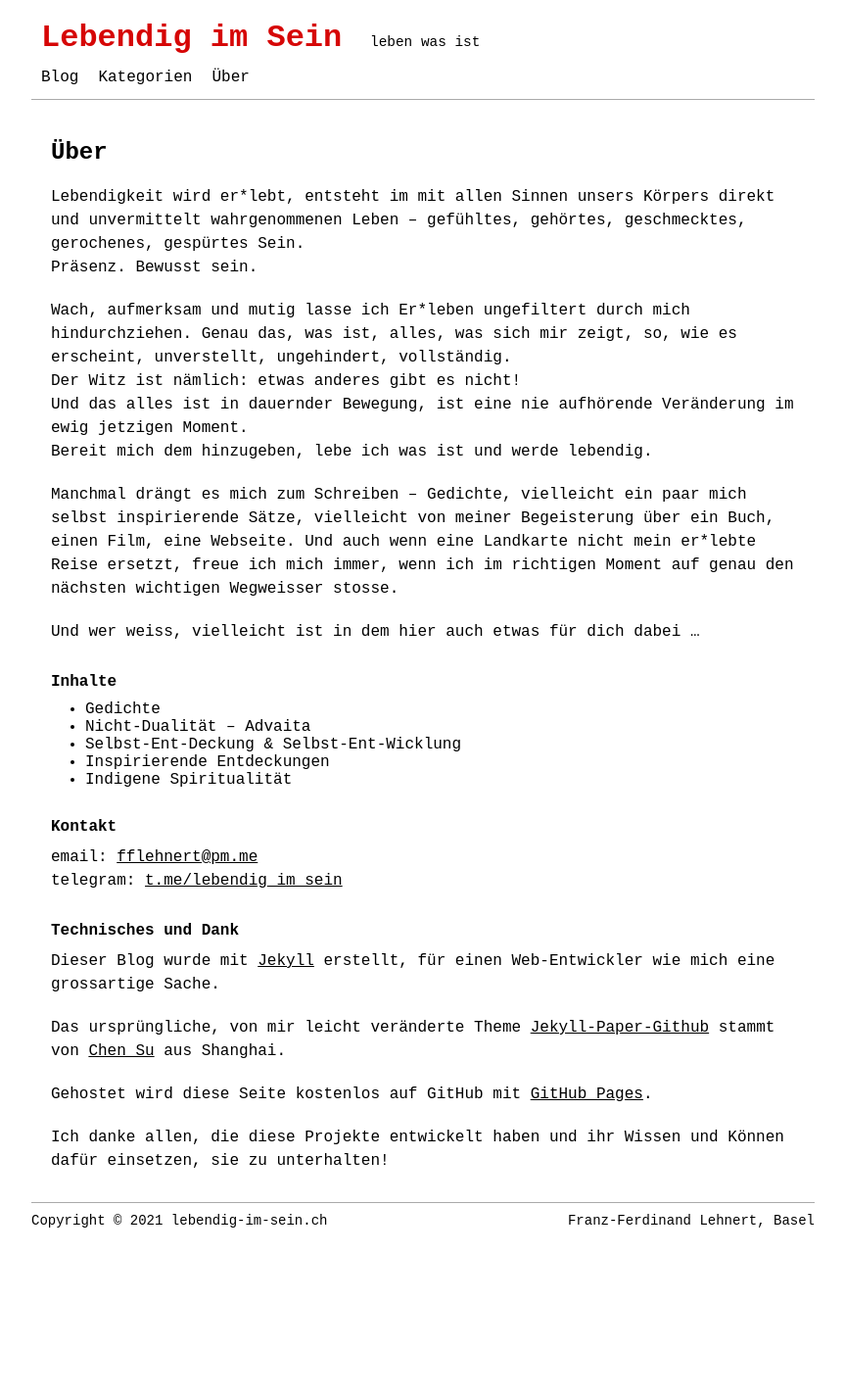
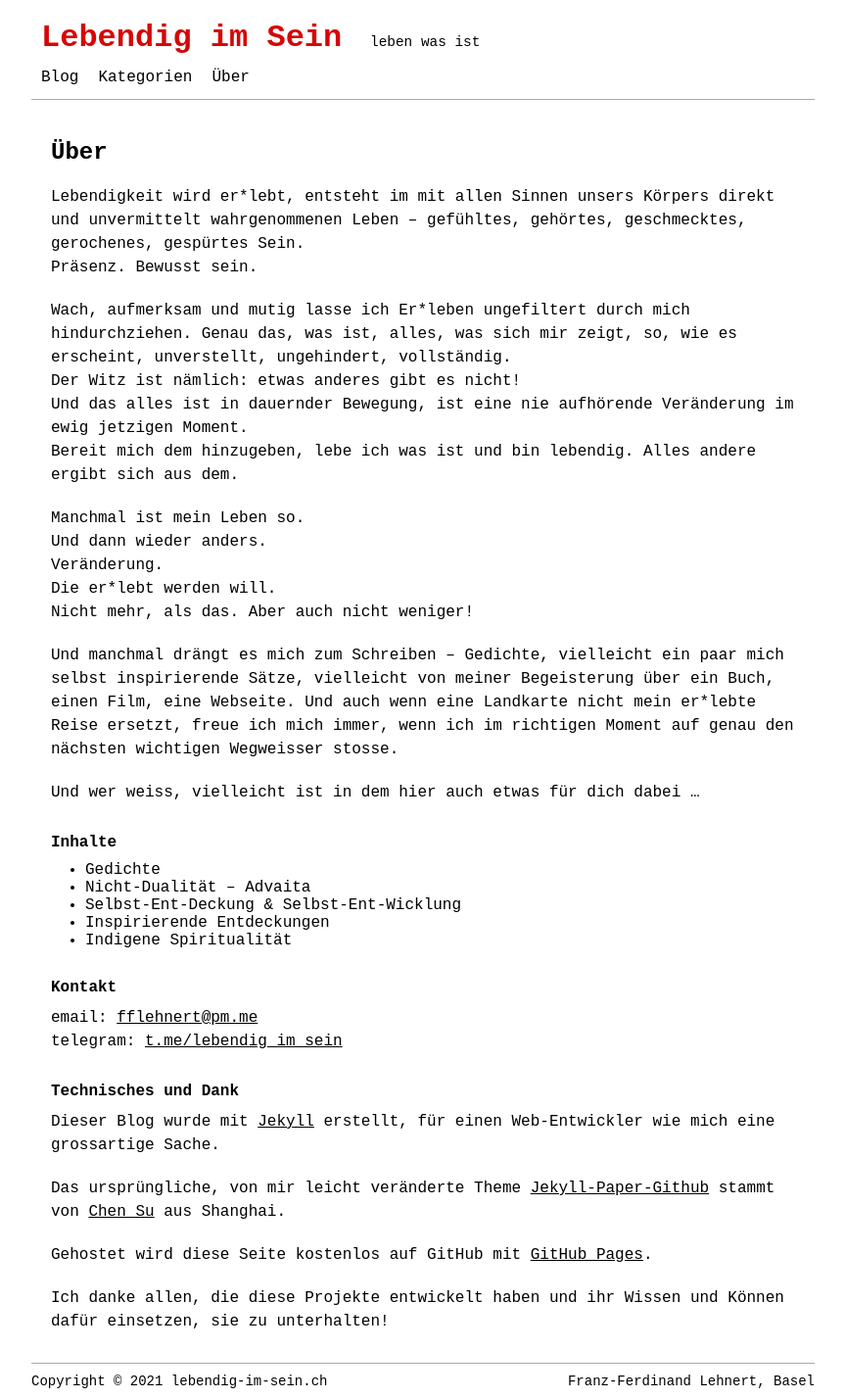
Before and after one commit to lebendigimsein/webpage, a Jekyll site: the page built from pages/ueber.md, in a window 1280 px wide. Shown: the whole page at 98% size, without its empty margins (208-1071 px from the left). Built offline with Jekyll 4.4.1, drawn with Linux system fonts in a browser that asks for light colours; before the commit the page ends 1264 px from its top, so only the background shows below that.

Commit message:
2021-06-04 09:30

```diff
--- a/pages/ueber.md
+++ b/pages/ueber.md
@@ -10,9 +10,17 @@ Präsenz. Bewusst sein.
 Wach, aufmerksam und mutig lasse ich Er\*leben ungefiltert durch mich hindurchziehen. Genau das, was ist, alles, was sich mir zeigt, so, wie es erscheint, unverstellt, ungehindert, vollständig.
 Der Witz ist nämlich: etwas anderes gibt es nicht!
 Und das alles ist in dauernder Bewegung, ist eine nie aufhörende Veränderung im ewig jetzigen Moment.
-Bereit mich dem hinzugeben, lebe ich was ist und werde lebendig.
+Bereit mich dem hinzugeben, lebe ich was ist und bin lebendig.
+Alles andere ergibt sich aus dem.
 
-Manchmal drängt es mich zum Schreiben – Gedichte, vielleicht ein paar mich selbst inspirierende Sätze, vielleicht von meiner Begeisterung über ein Buch, einen Film, eine Webseite. Und auch wenn eine Landkarte nicht mein er\*lebte Reise ersetzt, freue ich mich immer, wenn ich im richtigen Moment auf genau den nächsten wichtigen Wegweisser stosse.
+Manchmal ist mein Leben so.
+Und dann wieder anders.
+Veränderung.
+Die er*lebt werden will.
+Nicht mehr, als das.
+Aber auch nicht weniger!
+
+Und manchmal drängt es mich zum Schreiben – Gedichte, vielleicht ein paar mich selbst inspirierende Sätze, vielleicht von meiner Begeisterung über ein Buch, einen Film, eine Webseite. Und auch wenn eine Landkarte nicht mein er\*lebte Reise ersetzt, freue ich mich immer, wenn ich im richtigen Moment auf genau den nächsten wichtigen Wegweisser stosse.
 
 Und wer weiss, vielleicht ist in dem hier auch etwas für dich dabei ...
 
```
